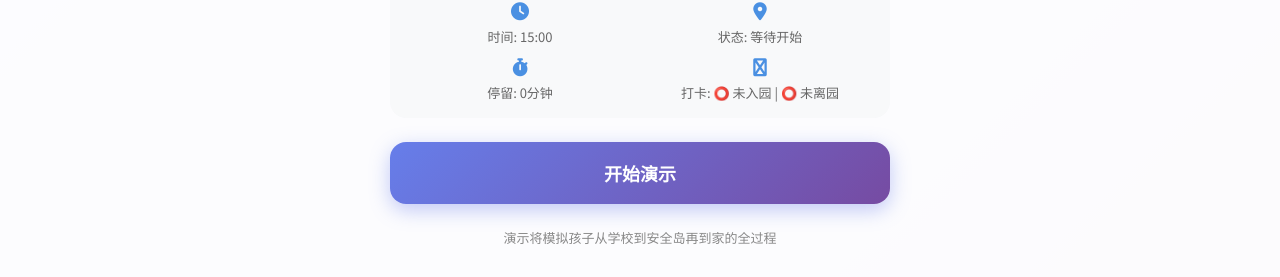
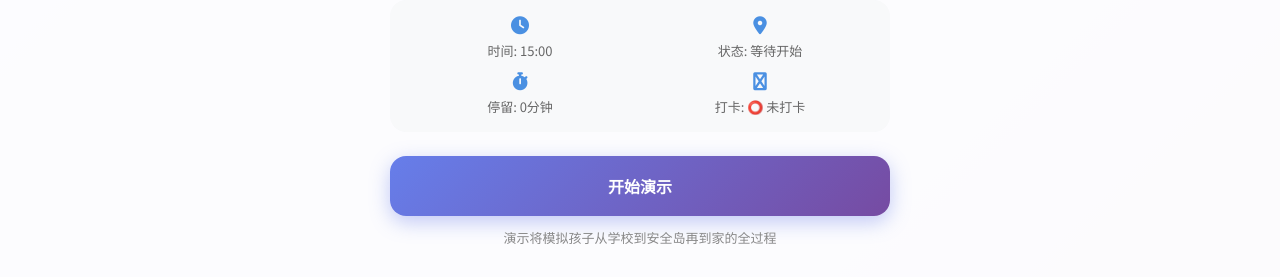
Before and after one commit to wujiren/LemonIsle, a plain HTML site: page index.html in a window 1280 px wide. Shown: the part 523-800 px from the top of the page. Drawn offline with Linux system fonts and the light colour scheme.

Commit message:
更新布局

```diff
--- a/index.html
+++ b/index.html
@@ -146,7 +146,7 @@
                 </div>
                 <div class="info-item">
                     <i class="fas fa-nfc-symbol"></i>
-                    <span>打卡: <span id="nfc-status">⭕️ 未入园 | ⭕️ 未离园</span></span>
+                    <span>打卡: <span id="nfc-status">⭕️ 未打卡</span></span>
                 </div>
             </div>
 
--- a/script.js
+++ b/script.js
@@ -121,9 +121,15 @@ async function triggerNFCCheck(pointType) {
 // 更新打卡状态显示
 function updateNFCStatusDisplay() {
     if (nfcStatusElement) {
-        const entry = nfcStatus.entry ? '✅ 已入园' : '⭕️ 未入园';
-        const exit = nfcStatus.exit ? '✅ 已离园' : '⭕️ 未离园';
-        nfcStatusElement.textContent = `${entry} | ${exit}`;
+        let statusMessage = '';
+        if (nfcStatus.exit) {
+            statusMessage = '✅ 已离园';
+        } else if (nfcStatus.entry) {
+            statusMessage = '✅ 已入园';
+        } else {
+            statusMessage = '⭕️ 未打卡';
+        }
+        nfcStatusElement.textContent = statusMessage;
     }
 }
 
--- a/style.css
+++ b/style.css
@@ -329,7 +329,7 @@ body {
 
 .button-group {
     display: flex;
-    flex-direction: column;
+    flex-direction: row;
     gap: 12px;
     margin-bottom: 12px;
 }
@@ -341,12 +341,11 @@ body {
     border-radius: 16px;
     background: linear-gradient(135deg, #667eea 0%, #764ba2 100%);
     color: white;
-    font-size: 18px;
+    font-size: 16px;
     font-weight: 700;
     cursor: pointer;
     transition: all 0.3s ease;
     box-shadow: 0 6px 20px rgba(102, 126, 234, 0.4);
-    margin-bottom: 12px;
     display: flex;
     align-items: center;
     justify-content: center;
@@ -554,7 +553,7 @@ body {
 /* 响应式适配 */
 @media (max-width: 480px) {
     .state-info {
-        grid-template-columns: 1fr;
+        grid-template-columns: 1fr 1fr;
         gap: 8px;
     }
 
```
